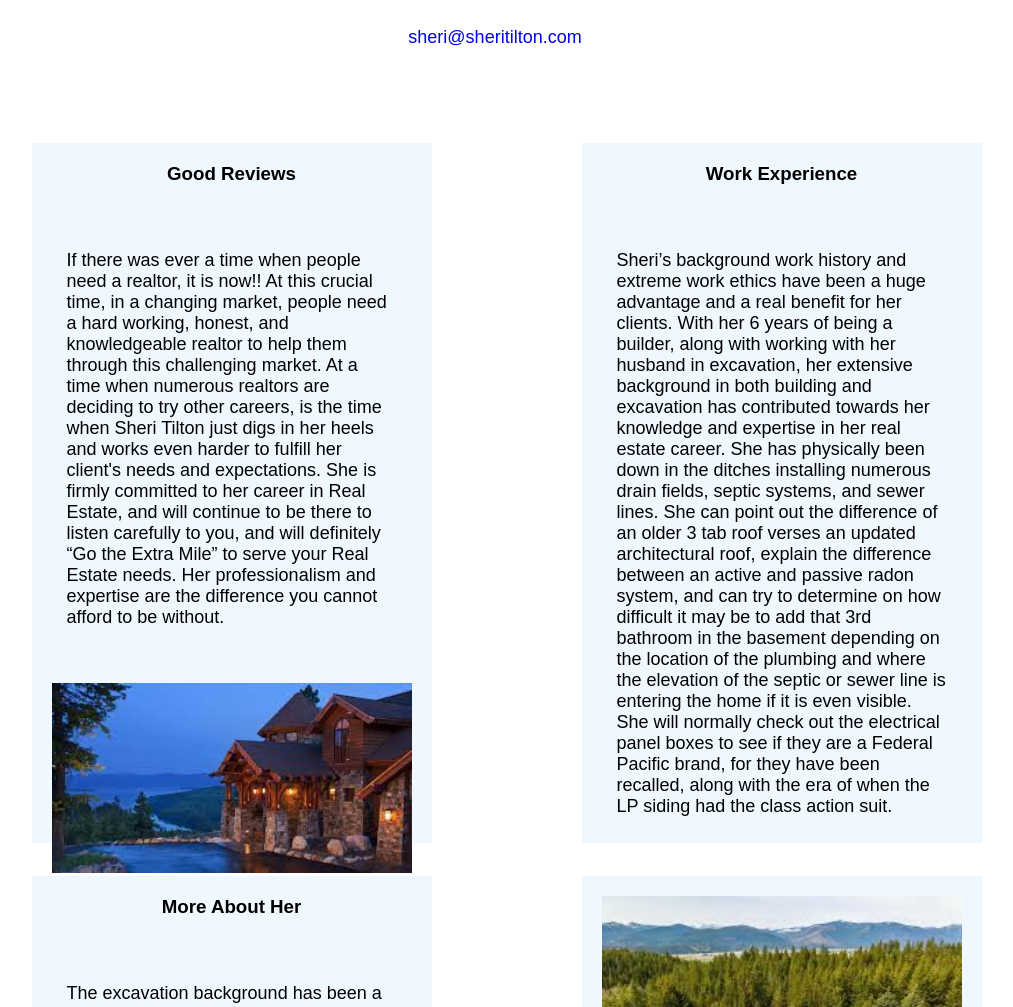
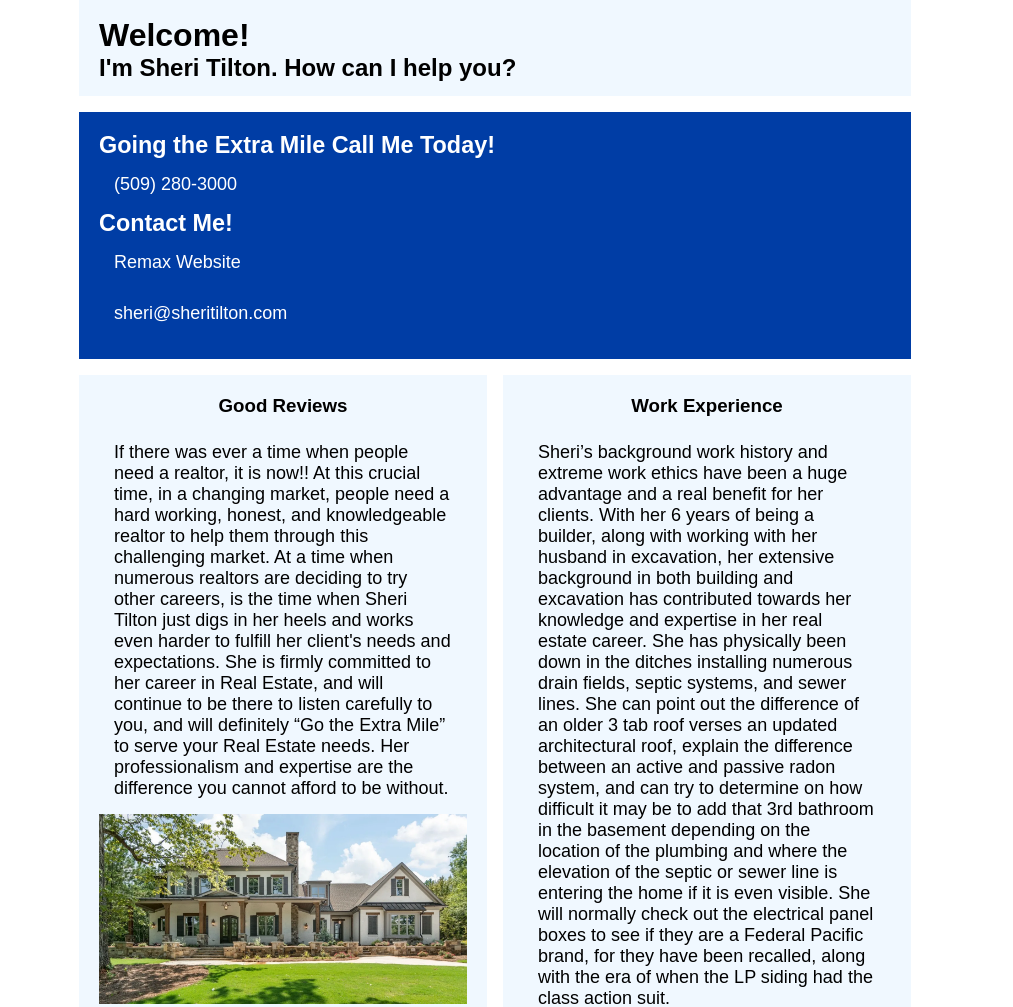
Before and after one commit to nic-gdes/assignment-css-grid-with-flexbox-missidaho, a plain HTML site: page index.html in a window 1280 px wide. Shown: the part 1218-2225 px from the top of the page, without its empty margins (145-1158 px from the left). Drawn offline with Linux system fonts and the light colour scheme.

Commit message:
almost there

```diff
--- a/index.html
+++ b/index.html
@@ -40,7 +40,7 @@
             </ul>
         </nav>
         <div class="hero">
-            <img class="imghero" src="./images/Artboard 1.png">
+            <img class="imghero" src="./images/house.jpeg">
 
         </div>
         <div class="banner">
@@ -48,11 +48,17 @@
             </p>
         </div>
 
+
         <div class="content">
+            <div class="Sheri">
+                <img class="sheriface" src="./images/Artboard 1.png">
                 <div class="herotext">
                     <h1>Welcome!</h1>
                     <h2>I'm Sheri Tilton. How can I help you?</h2>
                 </div>
+            </div>
+            <div class="firstcard">
+
                 <div class="phonenumber">
                     <h3> Going the Extra Mile
                         Call Me Today!</h3>
@@ -60,10 +66,12 @@
                 </div>
                 <div class="contact">
                     <h3>Contact Me!</h3>
-                <p><a href="https://www.remax.com/real-estate-agents/sheri-tilton-spokane-valley-wa/100017637"> Remax
+                    <p><a href="https://www.remax.com/real-estate-agents/sheri-tilton-spokane-valley-wa/100017637">
+                            Remax
                             Website</a>
                     </p>
                     <p><a href="mailto:sheri@sheritilton.com">sheri@sheritilton.com</a></p>
+                </div>
             </div>
             <div class="cardinfo">
                 <div class="cards goodreviews">
@@ -87,7 +95,7 @@
                         afford
                         to be without.
                     </p>
-                    <img src="./images/house on lake.jpeg">
+                    <img class="goodreviewspic" src="./images/Screen Shot 2020-11-16 at 2.55.50 PM.png.webp">
                 </div>
                 <div class="cards workexpereince">
                     <h3>Work Experience</h3>
@@ -141,7 +149,9 @@
 
                 </div>
                 <div class="cards contactme">
-                    <img src="./images/bonners.jpeg" alt="house on property">
+                    <img class="contactmepic"
+                        src="./images/354_contentbackground_homes-for-sale-in-bend-20210518102115.jpeg"
+                        alt="house on property">
                     <p>If you are currently in the market for an existing home, looking to build a new home, or are
                         interested in an equestrian property, you need to rely on Sheri Tilton’s expertise. She will
                         definitely “Go the Extra Mile” for you. That is why Sheri Tilton is blessed with at least 90% of
--- a/style.css
+++ b/style.css
@@ -110,22 +110,34 @@ input[type=checkbox] {
 
 /* APPLYING MEDIA QUERIES */
 @media (min-width: 1078px) {
-  .cards {
-    width: 400px;
-    height: 700px
-  }
+
 
   .cardinfo {
     display: grid;
-    grid-template-columns: 550px 550px;
-    max-width: 960px;
+    grid-template-columns: 1fr 1fr;
+    /* max-width: 960px; */
     margin: 0 auto;
+    gap: 1rem;
 
   }
 
-  /* .goodreviews{
+  .firstcard {
+    display: flex;
+    padding: 20px;
+    background-color: #003DA5;
+    /* margin: 3%; */
+    color: #ffffff;
+    width: 100%;
+    justify-content: center;
+    margin: 0 auto;
+    align-items: flex-start;
+  }
 
-  } */
+
+  .firstcard a {
+    color: #ffffff;
+  }
+
 
 }
 
@@ -170,23 +182,23 @@ input[type=checkbox] {
   .dropdown li:hover {
     background-color: #4c9e9e;
   }
+  .Sheri {
+    display: flex;
+    margin-bottom: 1rem;
+    background-color: aliceblue;
+    height: 300px;
+  }
+  .sheriface {
+    display: block;
+    width: 100%;
+    height: auto;
+  }
+
+
 
 
 
 }
-
-@media (min-width: 465px) {
-  /* .banner {
-    margin-top: -200px;
-  } */
-}
-
-/* .hero {
-  width: 100%;
-  height: auto;
-  display: block;
-
-} */
 
 .banner {
   background-color: #003DA5;
@@ -196,54 +208,23 @@ input[type=checkbox] {
   align-content: center;
   justify-content: center;
   position: relative;
-  margin-top: -20px;
-}
-
-.phonenumber {
-  display: flex;
-  flex-direction: column;
-  /* align-content: center; */
-  justify-content: center;
-  font-size: 20px;
-  padding: 20px;
-  background-color: #ffffff;
-  align-self: center;
-  justify-items: center;
-  /* justify-self: center; */
-  ;
-  text-align: center;
-
+  /* margin-top: -20px; */
 }
 
 .content {
   display: flex;
   flex-direction: column;
   background-color: rgb(255, 255, 255);
-  padding: 5px;
+  padding: 5%;
+  max-width: 960px;
+  margin: auto;
 }
-
-.contact {
-  display: flex;
-  flex-direction: column;
-  padding: 5%;
-  align-self: center;
-  justify-self: center;
-  font-size: 20px;
-  justify-content: center;
-  text-align: center;
-}
-
-
 .cards {
   display: flex;
   flex-direction: column;
   padding: 20px;
   background-color: aliceblue;
-  /* box-shadow: 1px 1px 5px gray; */
-  /* border-radius: 20px; */
-  margin: 3%;
-  align-self: center;
-  gap: 40px;
+  margin-bottom: 1rem;
 }
 
 .cards h3 {
@@ -260,10 +241,7 @@ input[type=checkbox] {
   flex-direction: column;
   color: #ffffff;
   padding: 20px;
-  justify-content: center;
-  /* Align items to the right (horizontal) */
-  align-items: center;
-  color: rgb(188, 13, 13);
+  color: black;
 
 
 }
@@ -294,3 +272,36 @@ p {
   padding: 15px;
   font-size: 18px;
 }
+
+.firstcard {
+  display: flex;
+  flex-direction: column;
+  padding: 20px;
+  background-color: #003DA5;
+  color: #ffffff;
+  font-size: 20px;
+  align-items: flex-start;
+  margin-bottom: 1rem;
+
+}
+
+.firstcard a {
+  color: #ffffff;
+}
+.contactmepic,
+.goodreviewspic {
+  display: block;
+  width: 100%;
+}
+.Sheri {
+  display: flex;
+  margin-bottom: 1rem;
+  background-color: aliceblue;
+  height: 550px;
+  flex-direction: column;
+}
+.sheriface {
+  display: block;
+  width: 100%;
+  height: auto;
+}
```
Also changed, not shown: images/354_contentbackground_homes-for-sale-in-bend-20210518102115.jpeg (added), images/Screen Shot 2020-11-16 at 2.55.50 PM.png.webp (added), images/house.jpeg (added), 2 other files. Lines whose indentation alone changed are shown as unchanged.
